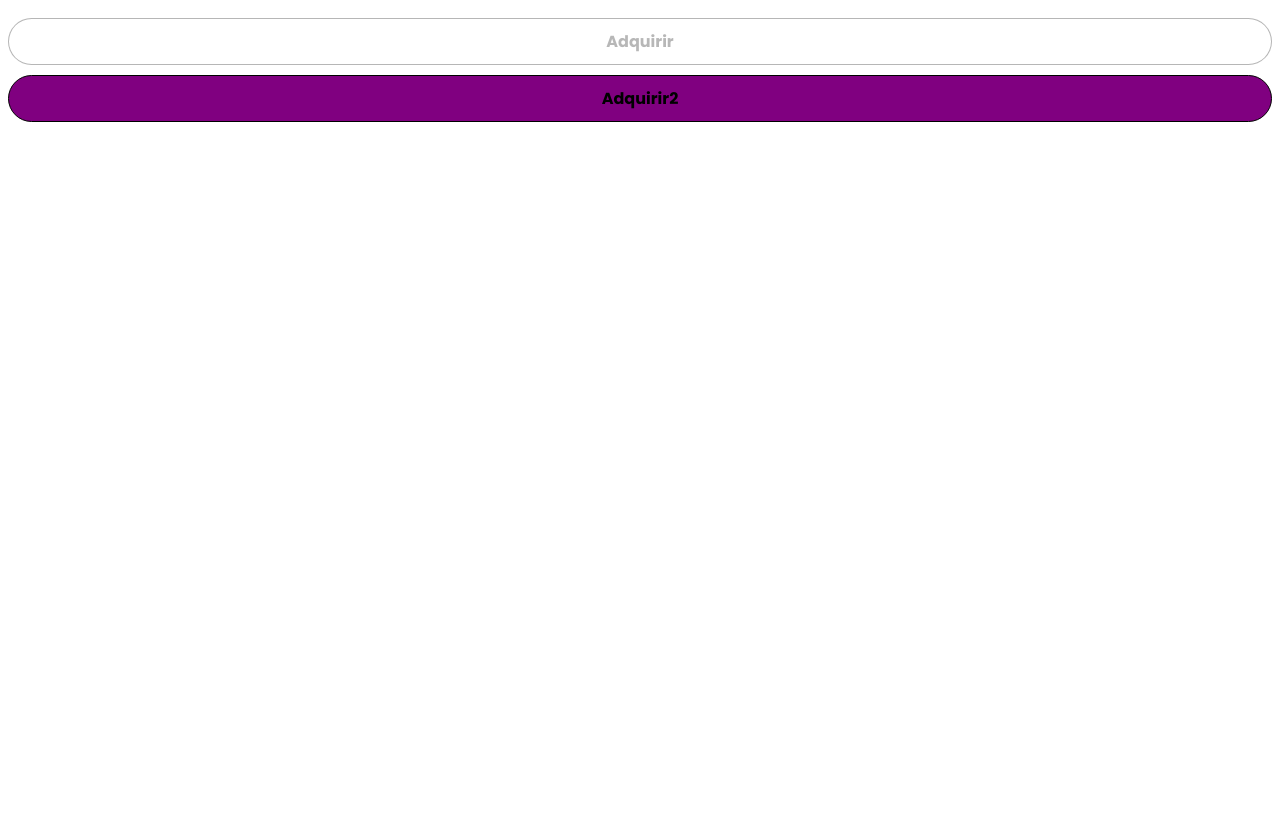
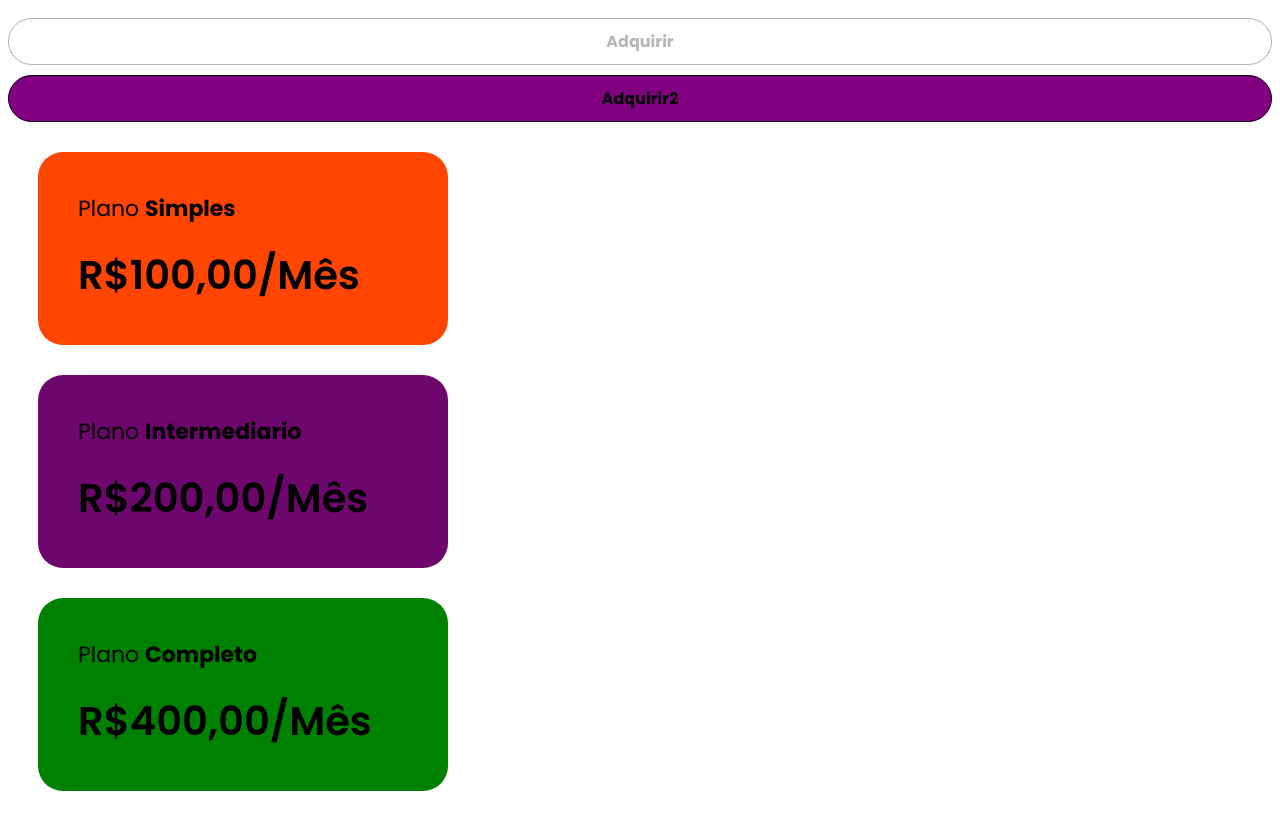
Before and after one commit to Luis-FernandoD/new-card-project, an Angular app: page / in a window 1280 px wide. Before the commit the page ends 800 px from the top, so only its background shows below. Built offline with nearby package versions, Linux system fonts and the light colour scheme.

Commit message:
criando os cards

```diff
--- a/src/app/app.component.html
+++ b/src/app/app.component.html
@@ -1,3 +1,21 @@
 <app-button [text]="'Adquirir'"  [style]="'white'" [disabled]="true" (clicked)="buttonClicked()"></app-button>
 
 <app-button [text]="'Adquirir2'"  [style]="'purple'"></app-button>
+
+<app-card
+    [planType]="'Simples'"
+    [planPrice]="100"
+    [cardStyle]="'orange'"
+></app-card>
+
+<app-card
+    [planType]="'Intermediario'"
+    [planPrice]="200"
+    [cardStyle]="'purple'"
+></app-card>
+
+<app-card
+    [planType]="'Completo'"
+    [planPrice]="400"
+    [cardStyle]="'green'"
+></app-card>
--- a/src/app/app.module.ts
+++ b/src/app/app.module.ts
@@ -4,11 +4,13 @@
 import { AppRoutingModule } from './app-routing.module';
 import { AppComponent } from './app.component';
 import { ButtonComponent } from './components/button/button.component';
+import { CardComponent } from './components/card/card.component';
 
 @NgModule({
   declarations: [
     AppComponent,
-    ButtonComponent
+    ButtonComponent,
+    CardComponent
   ],
   imports: [
     BrowserModule,
--- /dev/null
+++ b/src/app/components/card/card.component.html
@@ -0,0 +1,12 @@
+<div
+    class="card"
+    [class]="{
+        'card--orange': cardStyle === 'orange' ? true : false,
+        'card--purple': cardStyle === 'purple' ? true : false,
+        'card--green': cardStyle === 'green' ? true : false,
+    }"
+
+    >
+    <div class="card__plan card__item">Plano <b>{{ planType }}</b></div>
+    <div class="card__price card__item">R${{ planPrice }},00/Mês</div>
+</div>
--- /dev/null
+++ b/src/app/components/card/card.component.scss
@@ -0,0 +1,30 @@
+.card {
+    max-width: 350px;
+    border-radius: 25px;
+    padding: 30px;
+    margin: 30px;
+
+    &__item{
+        padding: 10px;
+    }
+
+    &__plan{
+        font-size: 22px;
+    }
+
+    &__price{
+        font-weight: 600;
+        font-size: 40px;
+    }
+
+    &--orange{
+        background-color: orangered;
+    }
+
+    &--purple{
+        background-color: rgb(109, 7, 109);
+    }
+    &--green{
+        background-color: green;
+    }
+}
--- /dev/null
+++ b/src/app/components/card/card.component.ts
@@ -0,0 +1,18 @@
+import { Component, Input } from '@angular/core';
+
+@Component({
+  selector: 'app-card',
+  standalone: false,
+  templateUrl: './card.component.html',
+  styleUrl: './card.component.scss'
+})
+export class CardComponent {
+  @Input({ required: true })
+  planType: string = '';
+
+  @Input({ required: true })
+  planPrice: number = 0;
+
+  @Input({ required: true })
+  cardStyle: 'orange' | 'purple' | 'green' = 'orange';
+}
```
Also changed, not shown: 1 other file (tests, documents, lock files or other folders).
